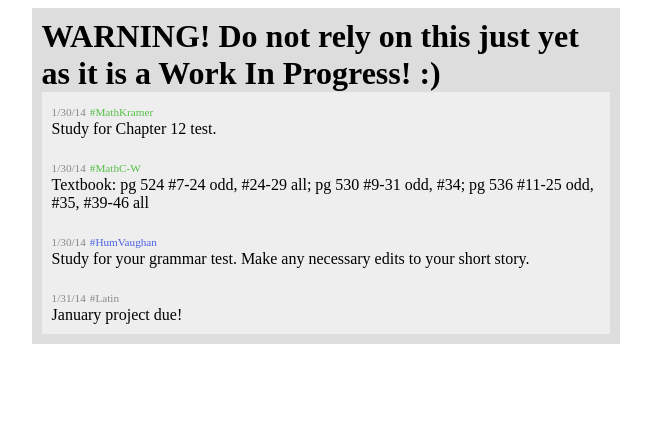
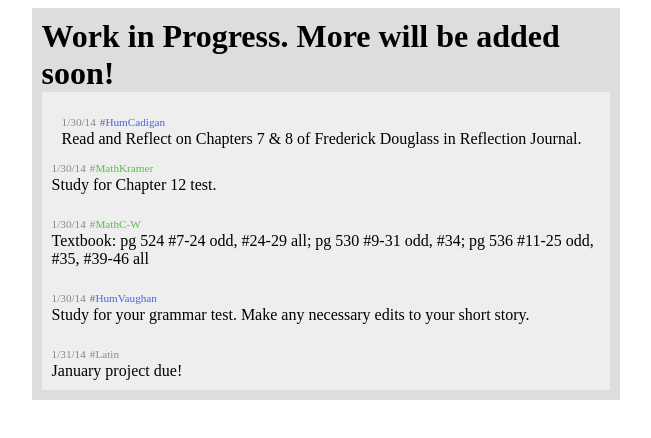
Before and after one commit to mytasks/mytasks.github.io, a plain HTML site: page index.html in a window 1280 px wide. Shown: the whole page, without its empty margins (314-965 px from the left). Drawn offline with nearby package versions, Linux system fonts and the light colour scheme; a web font is replaced by a local one.

Commit message:
update index.html
added some cadhum hw

```diff
--- a/index.html
+++ b/index.html
@@ -9,8 +9,12 @@
 </head>
 <body>
 <div id="wrapper">
-  <h1 style="margin: 0px auto">WARNING! Do not rely on this just yet as it is a Work In Progress! :)</h1>
+  <h1 style="margin: 0px auto">Work in Progress. More will be added soon!</h1>
   <div>
+  <div>
+    <span>1/30/14</span>&nbsp;<span>#HumCadigan</span><br />
+    <span>Read and Reflect on Chapters 7 & 8 of Frederick Douglass in Reflection Journal.</span>
+  </div>
     <span>1/30/14</span>&nbsp;<span>#MathKramer</span><br />
     <span>Study for Chapter 12 test.</span>
   </div>
```
